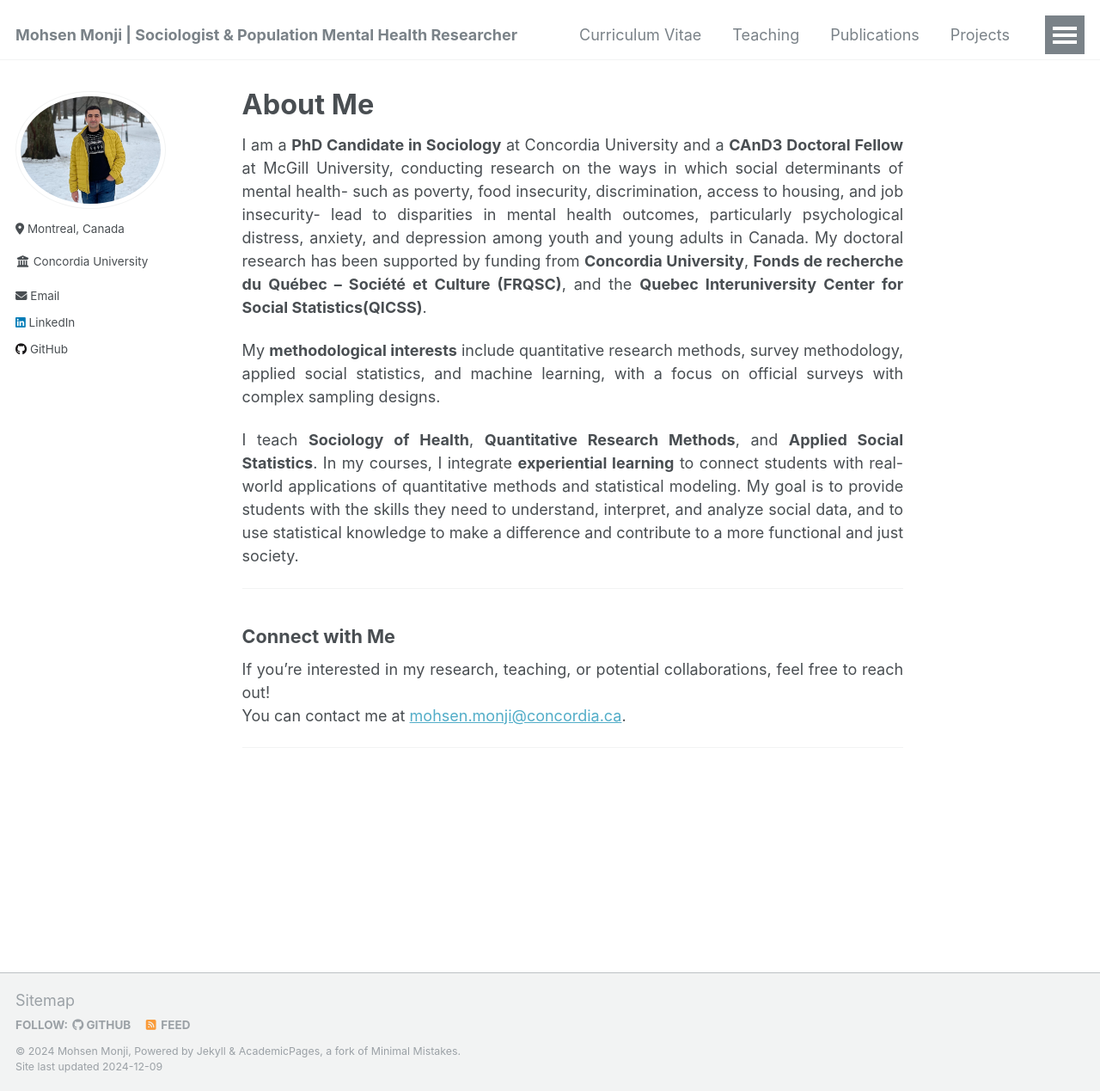
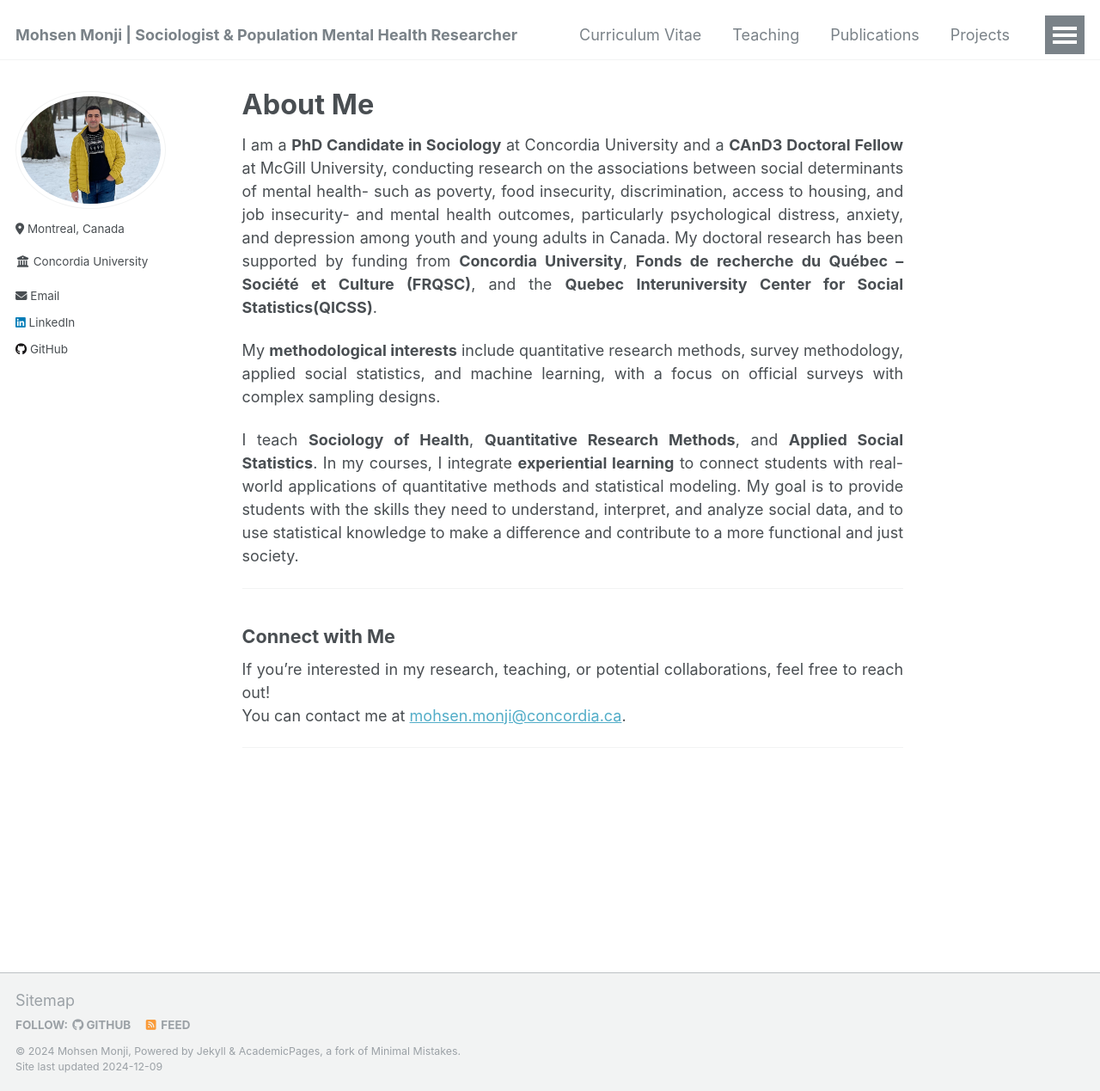
Before and after one commit to Mohsnmonji/mohsnmonji.github.io, a Jekyll site: the page built from _pages/about.md, in a window 1280 px wide and 1269 px high. Shown: the whole window at 86% size. Built offline with Jekyll 4.4.1, drawn with Linux system fonts in a browser that asks for light colours.

Commit message:
Update about.md

```diff
--- a/_pages/about.md
+++ b/_pages/about.md
@@ -10,7 +10,7 @@ redirect_from:
 ---
 
 
-I am a **PhD Candidate in Sociology** at Concordia University and a **CAnD3 Doctoral Fellow** at McGill University, conducting research on the ways in which social determinants of mental health- such as poverty, food insecurity, discrimination, access to housing, and job insecurity- lead to disparities in mental health outcomes, particularly psychological distress, anxiety, and depression among youth and young adults in Canada. My doctoral research has been supported by funding from **Concordia University**, **Fonds de recherche du Québec – Société et Culture (FRQSC)**, and the **Quebec Interuniversity Center for Social Statistics(QICSS)**.
+I am a **PhD Candidate in Sociology** at Concordia University and a **CAnD3 Doctoral Fellow** at McGill University, conducting research on the associations between social determinants of mental health- such as poverty, food insecurity, discrimination, access to housing, and job insecurity- and mental health outcomes, particularly psychological distress, anxiety, and depression among youth and young adults in Canada. My doctoral research has been supported by funding from **Concordia University**, **Fonds de recherche du Québec – Société et Culture (FRQSC)**, and the **Quebec Interuniversity Center for Social Statistics(QICSS)**.
 
 My **methodological interests** include quantitative research methods, survey methodology, applied social statistics, and machine learning, with a focus on official surveys with complex sampling designs.
 
```
